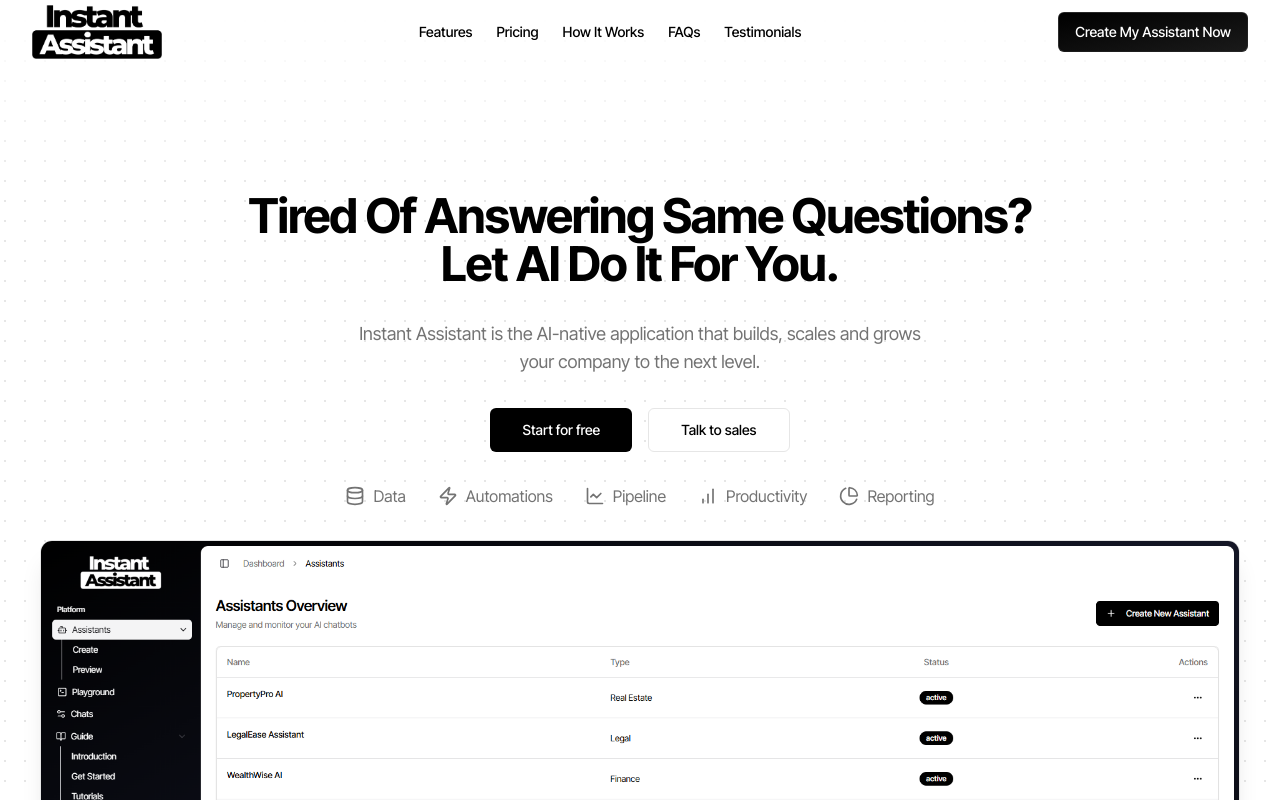
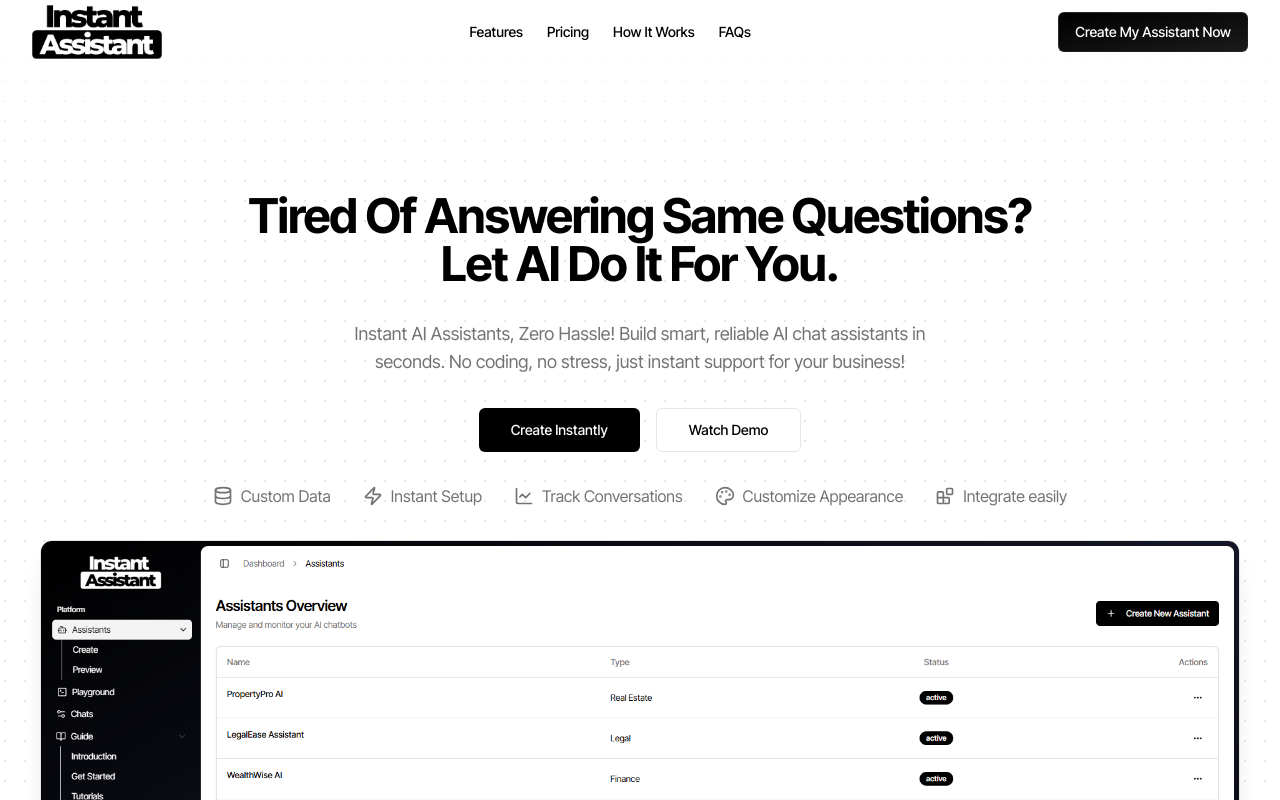
Before and after one commit to kaif1114/instant-assistant, a Next.js app: page / in a window 1280 px wide. Shown: the top 800 px of the page. Built offline with nearby package versions, Linux system fonts and the light colour scheme; no server answers.

Commit message:
minor UI changes

```diff
--- a/app/components/hero-section.tsx
+++ b/app/components/hero-section.tsx
@@ -1,5 +1,5 @@
 import { Button } from "@/components/ui/button";
-import { BarChart, Database, LineChart, PieChart, Zap } from "lucide-react";
+import { Blocks, Database, LineChart, Palette, Zap } from "lucide-react";
 import Image from "next/image";
 
 function HeroSection() {
@@ -10,8 +10,6 @@
 
         <div className="flex min-h-[80vh] w-full flex-col items-center justify-center bg-transparent px-4">
           <div className="relative z-10">
-
-
             {/* Main content */}
             <div className="flex max-w-[1200px] flex-col items-center space-y-8 lg:mt-44 md:mt-36 mt-24">
               <h1 className="text-center font-bold tracking-tight text-4xl lg:text-5xl">
@@ -21,16 +19,18 @@
               </h1>
 
               <p className="max-w-[600px] text-center text-lg text-muted-foreground">
-              Instant Assistant is the AI-native application that builds, scales and grows your company to the next level.
+                Instant AI Assistants, Zero Hassle! Build smart, reliable AI
+                chat assistants in seconds. No coding, no stress, just instant
+                support for your business!
               </p>
 
               {/* CTA Buttons */}
               <div className="flex flex-col gap-4 sm:flex-row">
                 <Button size="lg" className="min-w-[140px]">
-                Start for free
+                  Create Instantly
                 </Button>
                 <Button size="lg" variant="outline" className="min-w-[140px]">
-                Talk to sales
+                  Watch Demo
                 </Button>
               </div>
 
@@ -38,23 +38,23 @@
               <div className="mt-12 flex flex-wrap justify-center gap-8 text-muted-foreground">
                 <div className="flex items-center gap-2">
                   <Database className="h-5 w-5" />
-                <span>Data</span>
+                  <span>Custom Data</span>
                 </div>
                 <div className="flex items-center gap-2">
                   <Zap className="h-5 w-5" />
-                <span>Automations</span>
+                  <span>Instant Setup</span>
                 </div>
                 <div className="flex items-center gap-2">
                   <LineChart className="h-5 w-5" />
-                <span>Pipeline</span>
+                  <span>Track Conversations</span>
                 </div>
                 <div className="flex items-center gap-2">
-                <BarChart className="h-5 w-5" />
-                <span>Productivity</span>
+                  <Palette className="h-5 w-5" />
+                  <span>Customize Appearance</span>
                 </div>
                 <div className="flex items-center gap-2">
-                <PieChart className="h-5 w-5" />
-                <span>Reporting</span>
+                  <Blocks className="h-5 w-5" />
+                  <span>Integrate easily</span>
                 </div>
               </div>
 
@@ -79,7 +79,6 @@
           </div>
         </div>
       </div>
-
     </div>
   );
 }
--- a/app/components/navbar.tsx
+++ b/app/components/navbar.tsx
@@ -3,10 +3,10 @@
 import { Button } from "@/components/ui/button";
 import { SignUpButton, SignedIn, SignedOut } from "@clerk/nextjs";
 import { motion } from "framer-motion";
+import Image from "next/image";
 import Link from "next/link";
 import { useRouter } from "next/navigation";
 import { useEffect, useState } from "react";
-import Image from "next/image";
 
 function Navbar() {
   const router = useRouter();
@@ -75,12 +75,12 @@
           >
             FAQs
           </Link>
-          <Link
+          {/* <Link
             href="#testimonials"
             className="text-sm font-medium hover:text-gray-600 transition-colors"
           >
             Testimonials
-          </Link>
+          </Link> */}
         </nav>
 
         <div className="flex items-center gap-4">
--- a/app/dashboard/assistants/create/Step1.tsx
+++ b/app/dashboard/assistants/create/Step1.tsx
@@ -26,7 +26,7 @@
   description: z
     .string()
     .min(1, "Description is required")
-    .max(100, "Description cannot exceed 100 characters"),
+    .max(300, "Description cannot exceed 300 characters"),
   Type: z.enum(["Support", "Sales", "Technical", "General", "Custom"], {
     required_error: "Please select an assistant type",
   }),
@@ -34,7 +34,7 @@
   functionality: z
     .string()
     .min(10, "Functionality description must be at least 10 characters")
-    .max(500, "Functionality description cannot exceed 500 characters"),
+    .max(1000, "Functionality description cannot exceed 1000 characters"),
 });
 
 type FormData = z.infer<typeof zodSchema>;
```
Lines whose indentation alone changed are shown as unchanged.
